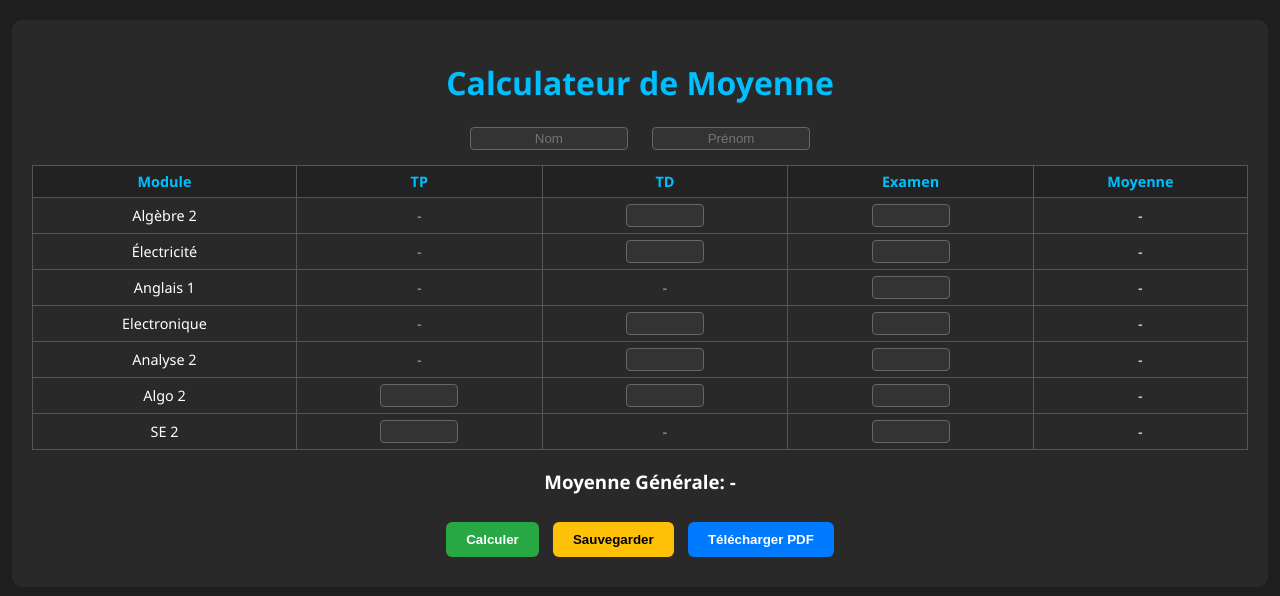
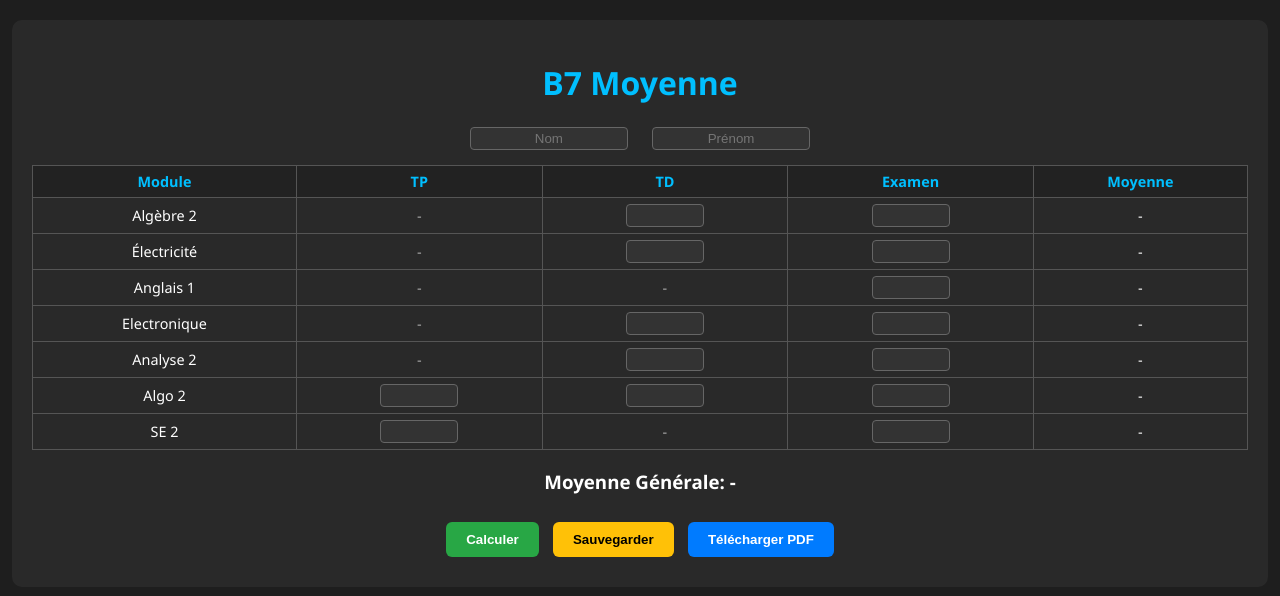
Before and after one commit to yacinzx/S2-CALCULATOR, a plain HTML site: page index.html in a window 1280 px wide. Drawn offline with nearby package versions, Linux system fonts and the light colour scheme.

Commit message:
Update index.html

```diff
--- a/index.html
+++ b/index.html
@@ -120,7 +120,7 @@
 </head>
 <body>
   <div class="container" id="capture">
-    <h1>Calculateur de Moyenne</h1>
+    <h1>B7 Moyenne</h1>
     <div class="name-fields">
       <input type="text" id="nom" placeholder="Nom">
       <input type="text" id="prenom" placeholder="Prénom">
```
